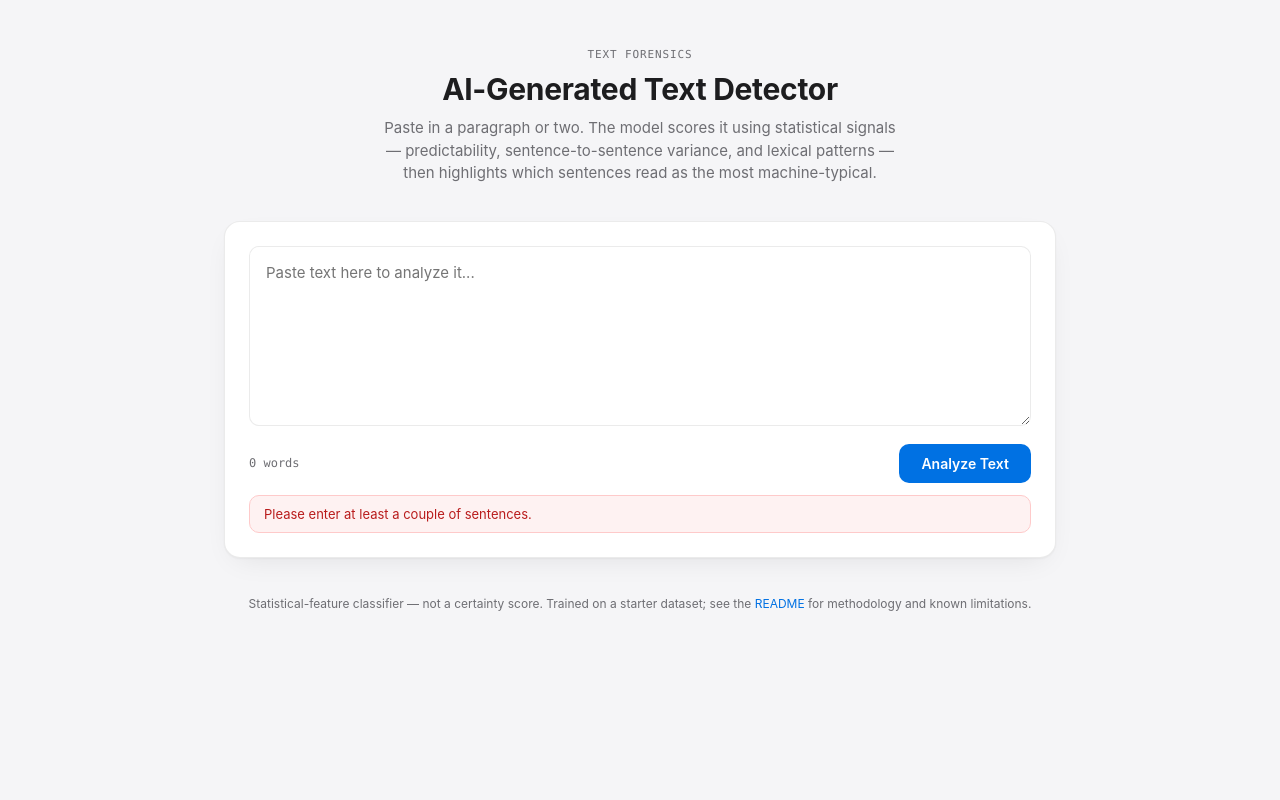
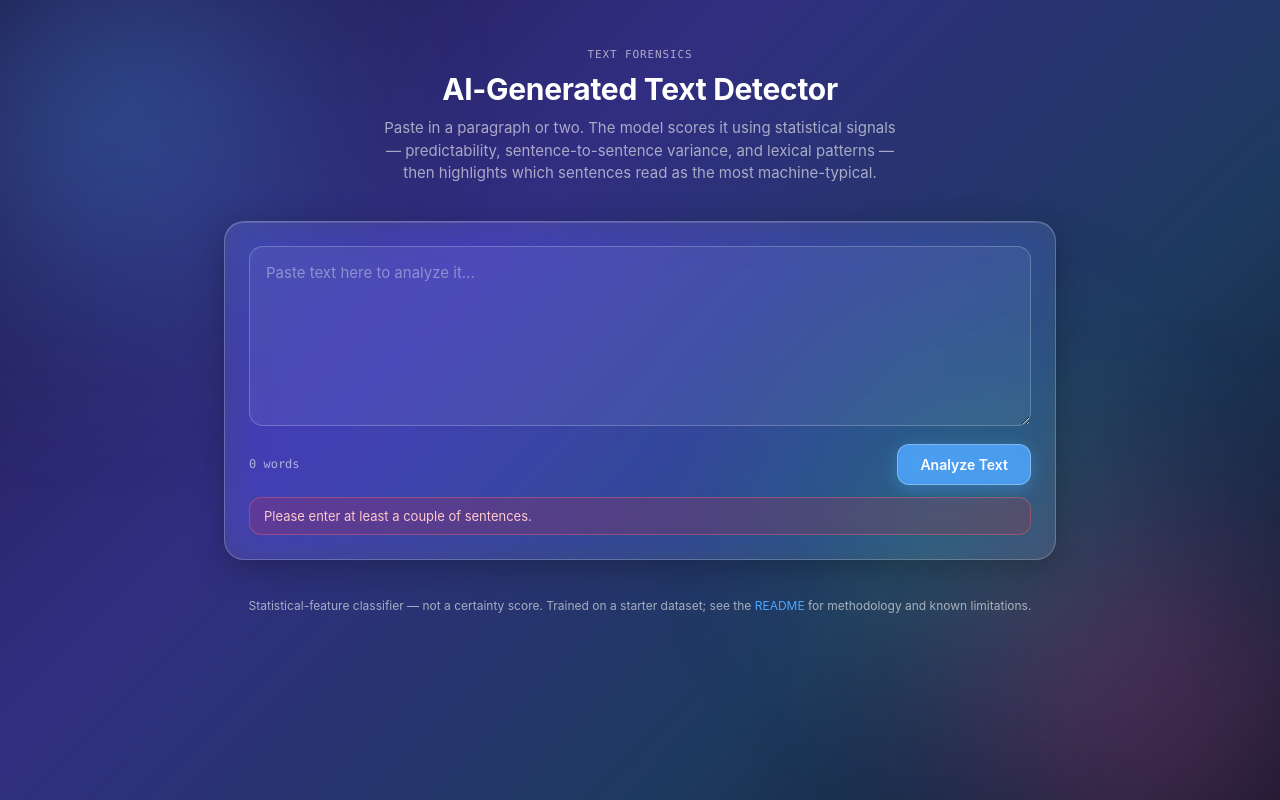
Before and after one commit to sugumaran-nix/ai-content-detector, a plain HTML site: page frontend/index.html in a window 1280 px wide. Both pictures are taken after a click on the button "Analyze Text". Drawn offline with Linux system fonts and the light colour scheme.

Commit message:
Revamp styling and layout for index.html

```diff
--- a/frontend/index.html
+++ b/frontend/index.html
@@ -6,27 +6,62 @@
 <title>AI-Generated Text Detector</title>
 <style>
   :root {
-    --ink: #1d1d1f;
-    --ink-muted: #6e6e73;
-    --paper: #ffffff;
-    --paper-muted: #f5f5f7;
-    --border: rgba(0,0,0,0.08);
-    --accent: #0071e3;
-    --accent-hover: #0077ed;
-    --human: #1d8a4a;
-    --ai: #c2410c;
+    --ink: #f5f5f7;
+    --ink-muted: rgba(245,245,247,0.62);
+    --glass: rgba(255,255,255,0.10);
+    --glass-strong: rgba(255,255,255,0.16);
+    --border: rgba(255,255,255,0.22);
+    --accent: #4da6ff;
+    --accent-hover: #6db8ff;
+    --human: #4ade80;
+    --ai: #fb923c;
     --mono: 'JetBrains Mono', 'SF Mono', Menlo, monospace;
     --sans: 'Inter', system-ui, sans-serif;
   }
   * { box-sizing: border-box; }
-  body {
+  html, body {
     margin: 0;
+    min-height: 100vh;
     font-family: var(--sans);
-    background: var(--paper-muted);
     color: var(--ink);
     -webkit-font-smoothing: antialiased;
   }
-  .wrap { max-width: 880px; margin: 0 auto; padding: 48px 24px 80px; }
+  body {
+    background: linear-gradient(135deg, #1e1b4b 0%, #312e81 35%, #1e3a5f 70%, #0f172a 100%);
+    position: relative;
+    overflow-x: hidden;
+  }
+  /* Decorative blurred gradient blobs behind the glass */
+  body::before, body::after {
+    content: '';
+    position: fixed;
+    border-radius: 50%;
+    filter: blur(90px);
+    z-index: 0;
+    pointer-events: none;
+  }
+  body::before {
+    width: 480px; height: 480px;
+    background: radial-gradient(circle, rgba(77,166,255,0.45), transparent 70%);
+    top: -120px; left: -120px;
+  }
+  body::after {
+    width: 520px; height: 520px;
+    background: radial-gradient(circle, rgba(236,72,153,0.35), transparent 70%);
+    bottom: -160px; right: -120px;
+  }
+  .blob3 {
+    position: fixed;
+    width: 380px; height: 380px;
+    border-radius: 50%;
+    filter: blur(90px);
+    background: radial-gradient(circle, rgba(74,222,128,0.25), transparent 70%);
+    top: 40%; right: 10%;
+    z-index: 0;
+    pointer-events: none;
+  }
+
+  .wrap { position: relative; z-index: 1; max-width: 880px; margin: 0 auto; padding: 48px 24px 80px; }
   header { text-align: center; margin-bottom: 36px; }
   .eyebrow {
     font-family: var(--mono);
@@ -36,14 +71,22 @@
     color: var(--ink-muted);
     margin-bottom: 10px;
   }
-  h1 { font-size: 30px; font-weight: 650; margin: 0 0 10px; letter-spacing: -0.01em; }
+  h1 {
+    font-size: 30px;
+    font-weight: 650;
+    margin: 0 0 10px;
+    letter-spacing: -0.01em;
+    color: #ffffff;
+  }
   .sub { color: var(--ink-muted); font-size: 15px; max-width: 520px; margin: 0 auto; line-height: 1.5; }
 
   .card {
-    background: var(--paper);
+    background: var(--glass);
+    backdrop-filter: blur(20px) saturate(160%);
+    -webkit-backdrop-filter: blur(20px) saturate(160%);
     border: 1px solid var(--border);
-    border-radius: 16px;
-    box-shadow: 0 1px 2px rgba(0,0,0,0.04), 0 10px 30px -12px rgba(0,0,0,0.10);
+    border-radius: 20px;
+    box-shadow: 0 8px 32px rgba(0,0,0,0.25), inset 0 1px 0 rgba(255,255,255,0.15);
     padding: 24px;
     margin-bottom: 20px;
   }
@@ -51,8 +94,9 @@
   textarea {
     width: 100%;
     min-height: 180px;
+    background: rgba(255,255,255,0.06);
     border: 1px solid var(--border);
-    border-radius: 10px;
+    border-radius: 14px;
     padding: 14px 16px;
     font-family: var(--sans);
     font-size: 15px;
@@ -60,9 +104,14 @@
     color: var(--ink);
     resize: vertical;
     outline: none;
-    transition: border-color 0.15s ease, box-shadow 0.15s ease;
+    transition: border-color 0.15s ease, box-shadow 0.15s ease, background 0.15s ease;
   }
-  textarea:focus { border-color: var(--accent); box-shadow: 0 0 0 3px rgba(0,113,227,0.12); }
+  textarea::placeholder { color: rgba(245,245,247,0.4); }
+  textarea:focus {
+    border-color: var(--accent);
+    background: rgba(255,255,255,0.09);
+    box-shadow: 0 0 0 3px rgba(77,166,255,0.18);
+  }
 
   .row { display: flex; align-items: center; justify-content: space-between; margin-top: 14px; gap: 12px; }
   .count { font-family: var(--mono); font-size: 12px; color: var(--ink-muted); }
@@ -70,22 +119,24 @@
     font-family: var(--sans);
     font-weight: 600;
     font-size: 14px;
-    background: var(--accent);
+    background: rgba(77,166,255,0.85);
+    backdrop-filter: blur(10px);
     color: white;
-    border: none;
-    border-radius: 10px;
+    border: 1px solid rgba(255,255,255,0.3);
+    border-radius: 12px;
     padding: 11px 22px;
     cursor: pointer;
-    transition: background 0.15s ease, opacity 0.15s ease;
+    box-shadow: 0 4px 16px rgba(77,166,255,0.35);
+    transition: background 0.15s ease, opacity 0.15s ease, transform 0.15s ease;
   }
-  button:hover { background: var(--accent-hover); }
-  button:disabled { opacity: 0.5; cursor: not-allowed; }
+  button:hover { background: var(--accent-hover); transform: translateY(-1px); }
+  button:disabled { opacity: 0.5; cursor: not-allowed; transform: none; }
 
   .error {
-    color: #b91c1c;
-    background: #fef2f2;
-    border: 1px solid #fecaca;
-    border-radius: 10px;
+    color: #fecaca;
+    background: rgba(220,38,38,0.18);
+    border: 1px solid rgba(248,113,113,0.35);
+    border-radius: 12px;
     padding: 10px 14px;
     font-size: 13px;
     margin-top: 12px;
@@ -109,19 +160,20 @@
     padding: 6px 14px;
     border-radius: 100px;
     white-space: nowrap;
+    border: 1px solid transparent;
   }
-  .verdict-badge.human { background: rgba(29,138,74,0.1); color: var(--human); }
-  .verdict-badge.ai { background: rgba(194,65,12,0.1); color: var(--ai); }
-  .verdict-badge.mixed { background: rgba(180,140,0,0.1); color: #92700a; }
+  .verdict-badge.human { background: rgba(74,222,128,0.15); color: var(--human); border-color: rgba(74,222,128,0.3); }
+  .verdict-badge.ai { background: rgba(251,146,60,0.15); color: var(--ai); border-color: rgba(251,146,60,0.3); }
+  .verdict-badge.mixed { background: rgba(250,204,21,0.15); color: #fde047; border-color: rgba(250,204,21,0.3); }
 
   .verdict-meta { flex: 1; }
-  .verdict-prob { font-family: var(--mono); font-size: 28px; font-weight: 650; line-height: 1; }
+  .verdict-prob { font-family: var(--mono); font-size: 28px; font-weight: 650; line-height: 1; color: #fff; }
   .verdict-label { font-size: 13px; color: var(--ink-muted); margin-top: 4px; }
 
   .gauge {
     height: 6px;
     border-radius: 4px;
-    background: #e8e8ed;
+    background: rgba(255,255,255,0.12);
     overflow: hidden;
     margin-top: 14px;
   }
@@ -139,25 +191,28 @@
   .annotated {
     font-size: 16px;
     line-height: 1.85;
+    color: rgba(245,245,247,0.9);
   }
   .annotated .sent {
-    border-radius: 4px;
-    padding: 1px 2px;
+    border-radius: 5px;
+    padding: 1px 3px;
     cursor: default;
     transition: background 0.15s ease;
   }
-  .annotated .sent[data-tier="high"] { background: rgba(194,65,12,0.18); }
-  .annotated .sent[data-tier="med"]  { background: rgba(194,65,12,0.08); }
+  .annotated .sent[data-tier="high"] { background: rgba(251,146,60,0.28); }
+  .annotated .sent[data-tier="med"]  { background: rgba(251,146,60,0.12); }
   .annotated .sent:hover::after {
     content: attr(data-pct);
     font-family: var(--mono);
     font-size: 10px;
-    background: var(--ink);
+    background: rgba(15,23,42,0.9);
+    backdrop-filter: blur(6px);
     color: white;
     padding: 2px 6px;
     border-radius: 4px;
     margin-left: 6px;
     white-space: nowrap;
+    border: 1px solid rgba(255,255,255,0.15);
   }
 
   .legend { display: flex; gap: 16px; margin-top: 14px; font-size: 12px; color: var(--ink-muted); }
@@ -170,11 +225,12 @@
     gap: 1px;
     background: var(--border);
     border: 1px solid var(--border);
-    border-radius: 10px;
+    border-radius: 14px;
     overflow: hidden;
   }
   .feature {
-    background: var(--paper);
+    background: rgba(255,255,255,0.05);
+    backdrop-filter: blur(10px);
     padding: 14px 16px;
   }
   .feature-name {
@@ -189,6 +245,7 @@
     font-family: var(--mono);
     font-size: 17px;
     font-weight: 600;
+    color: #ffffff;
   }
 
   footer {
@@ -214,6 +271,7 @@
 </style>
 </head>
 <body>
+  <div class="blob3"></div>
   <div class="wrap">
     <header>
       <div class="eyebrow">Text Forensics</div>
@@ -244,8 +302,8 @@
         <div class="section-label">Sentence-Level Breakdown</div>
         <div class="annotated" id="annotated"></div>
         <div class="legend">
-          <span><span class="swatch" style="background:rgba(194,65,12,0.18)"></span>High AI-likelihood</span>
-          <span><span class="swatch" style="background:rgba(194,65,12,0.08)"></span>Moderate</span>
+          <span><span class="swatch" style="background:rgba(251,146,60,0.28)"></span>High AI-likelihood</span>
+          <span><span class="swatch" style="background:rgba(251,146,60,0.12)"></span>Moderate</span>
           <span><span class="swatch" style="background:transparent;border:1px solid var(--border)"></span>Low</span>
         </div>
       </div>
@@ -265,7 +323,6 @@
 <script>window.AI_DETECTOR_API_BASE = "https://sugum4r4n-ai-content-detector.hf.space";</script>
 <script>
   const API_BASE = "https://sugum4r4n-ai-content-detector.hf.space";
-
   const input = document.getElementById('input');
   const count = document.getElementById('count');
   const analyzeBtn = document.getElementById('analyzeBtn');
@@ -313,7 +370,7 @@
 
     const gauge = document.getElementById('gaugeFill');
     gauge.style.width = `${pct}%`;
-    gauge.style.background = cls === 'ai' ? 'var(--ai)' : cls === 'human' ? 'var(--human)' : '#b48c00';
+    gauge.style.background = cls === 'ai' ? 'var(--ai)' : cls === 'human' ? 'var(--human)' : '#fde047';
 
     const annotated = document.getElementById('annotated');
     annotated.innerHTML = '';
```
